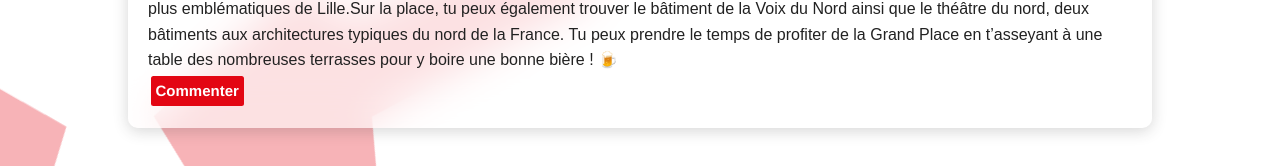
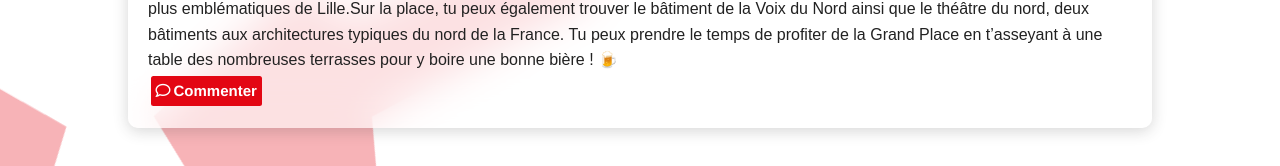
Before and after one commit to Kirjal/lille-en-nord, a Vue app: page /article/1 in a window 1280 px wide. Shown: the part 614-780 px from the top of the page. Built offline with nearby package versions, Linux system fonts and the light colour scheme; data requests are answered from the project's data file; sample sign-in values are in the browser's storage.

Commit message:
it's the final commit tududuuuuudu

```diff
--- a/src/pages/Accueil.vue
+++ b/src/pages/Accueil.vue
@@ -153,7 +153,7 @@ article img {
 }
 
 .show_more {
-    width: 350px;
+    /* width: 350px; */
     min-height: 140px;
     display: flex;
     justify-content: center;
@@ -208,7 +208,7 @@ article img {
     padding: 20px;
     box-shadow: 0 3px 15px rgba(51, 51, 51, 0.3);
     border-radius: 10px;
-    margin: 20px;
+    margin: 20px 20px 70px;
 }
 
 .presentation p {
--- a/src/pages/Articles.vue
+++ b/src/pages/Articles.vue
@@ -47,7 +47,7 @@
         </div>
 
         <div>
-            <button v-if="user" @click="this.com = true">Commenter</button>
+            <button v-if="user" @click="this.com = true"><i class="fa-regular fa-comment"></i>Commenter</button>
             <button v-if="user?.author" v-on:click="updateArticle()"><i class="fa-solid fa-pen-to-square"></i>Modifier l'article</button>
             <button v-if="user?.author" v-on:click="this.del=true"><i class="fa-solid fa-trash-can"></i>Supprimer l'article</button>
         </div>
```
